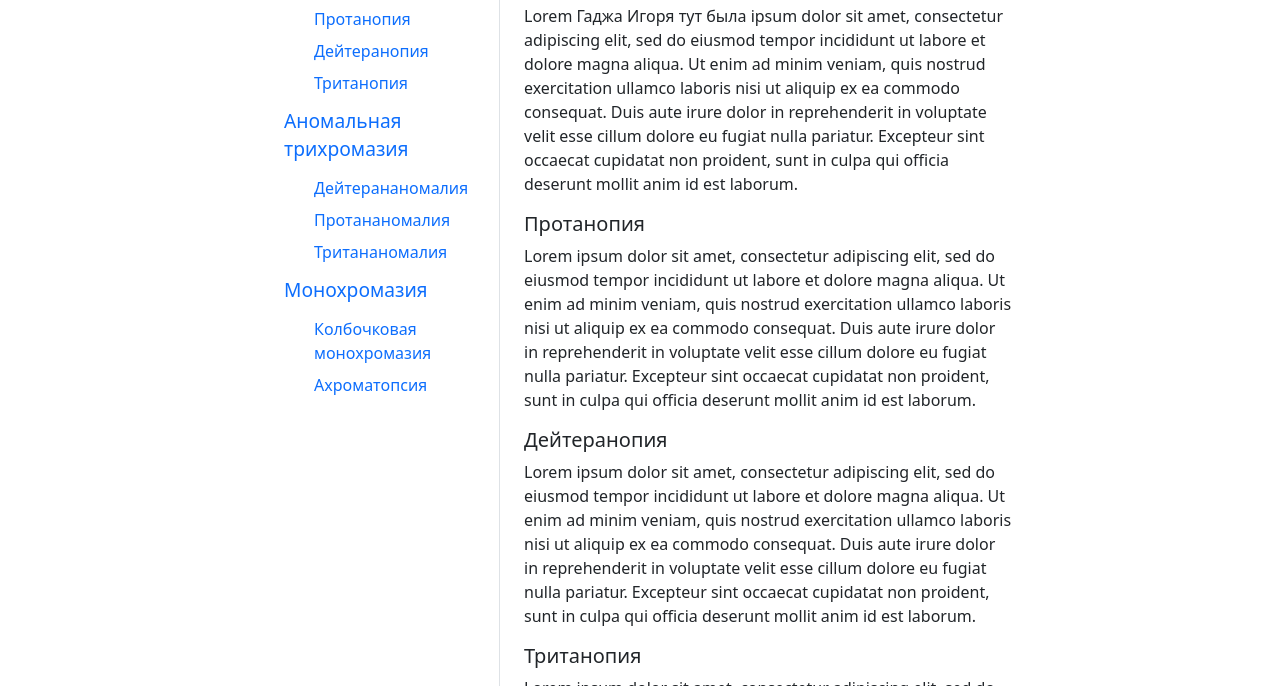
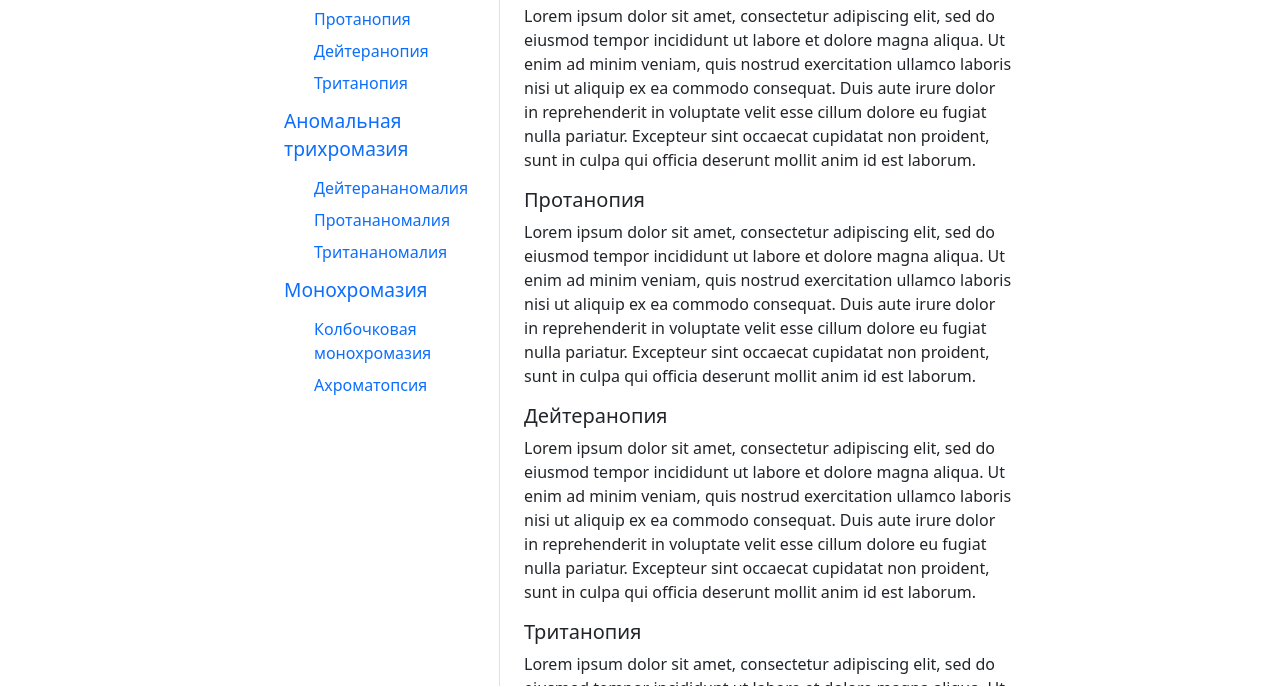
Before and after one commit to maksimstepnov123/--, a plain HTML site: page aboutcolorblindness.html in a window 1280 px wide. Shown: the part 113-800 px from the top of the page. Drawn offline with nearby package versions, Linux system fonts and the light colour scheme.

Commit message:
commit 1

```diff
--- a/aboutcolorblindness.html
+++ b/aboutcolorblindness.html
@@ -65,7 +65,7 @@
                     data-bs-threshold="0" class="scrollspy-example-2" tabindex="0">
                     <div id="item-1">
                         <h2>Дихромазия</h2>
-                        <p>Lorem Гаджа Игоря тут была ipsum dolor sit amet, consectetur adipiscing elit, sed do eiusmod tempor incididunt ut
+                        <p>Lorem ipsum dolor sit amet, consectetur adipiscing elit, sed do eiusmod tempor incididunt ut
                             labore et dolore magna aliqua. Ut enim ad minim veniam, quis nostrud exercitation ullamco
                             laboris nisi ut aliquip ex ea commodo consequat. Duis aute irure dolor in reprehenderit in
                             voluptate velit esse cillum dolore eu fugiat nulla pariatur. Excepteur sint occaecat
```
